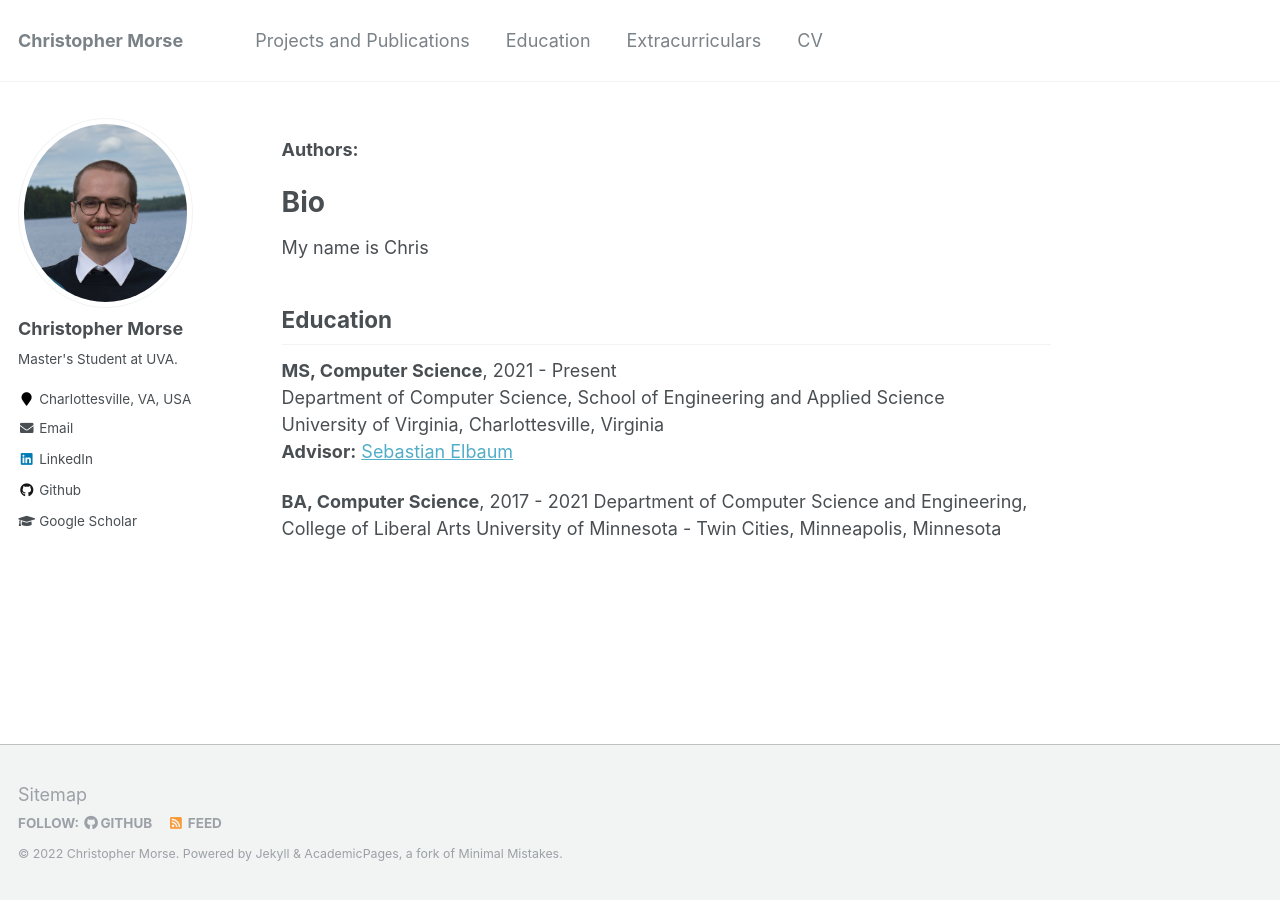
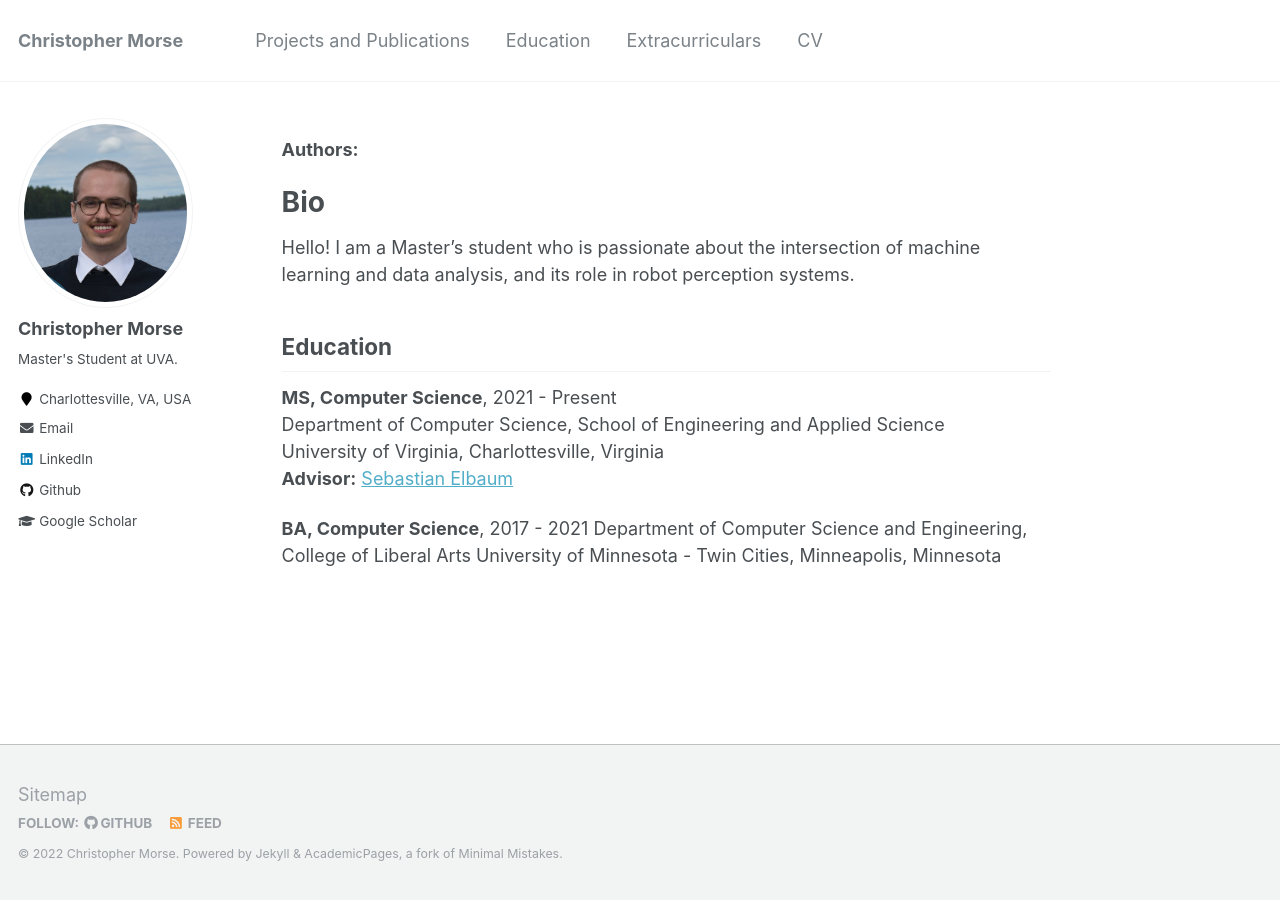
Before and after one commit to christheissmorse/christheissmorse.github.io, a Jekyll site: the page built from _pages/about.md, in a window 1280 px wide. Built offline with Jekyll 4.4.1, drawn with Linux system fonts in a browser that asks for light colours.

Commit message:
Update about.md

```diff
--- a/_pages/about.md
+++ b/_pages/about.md
@@ -10,7 +10,7 @@ redirect_from:
 
 Bio
 ===
-My name is Chris
+Hello! I am a Master's student who is passionate about the intersection of machine learning and data analysis, and its role in robot perception systems.
 
 
 ## Education
@@ -20,7 +20,6 @@ Department of Computer Science, School of Engineering and Applied Science
 University of Virginia, Charlottesville, Virginia
 **Advisor:** [Sebastian Elbaum](https://www.cs.virginia.edu/~se4ja/)
 
-
 **BA, Computer Science**, 2017 - 2021
 Department of Computer Science and Engineering, College of Liberal Arts
 University of Minnesota - Twin Cities, Minneapolis, Minnesota
```
